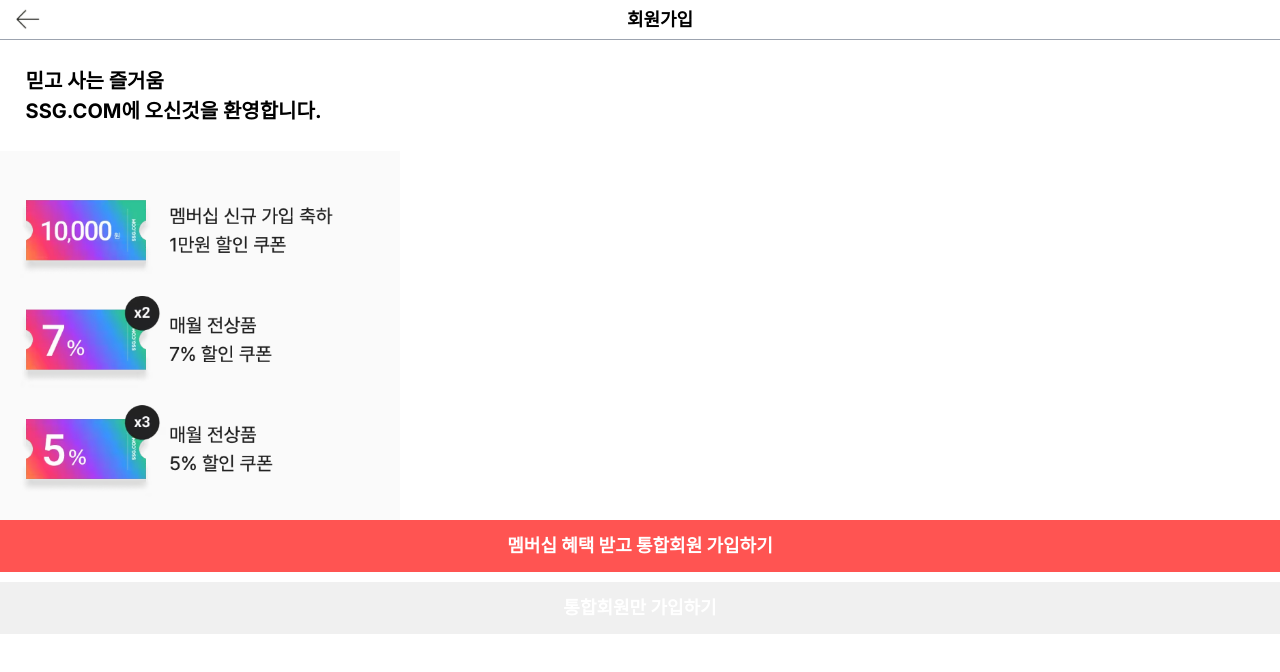
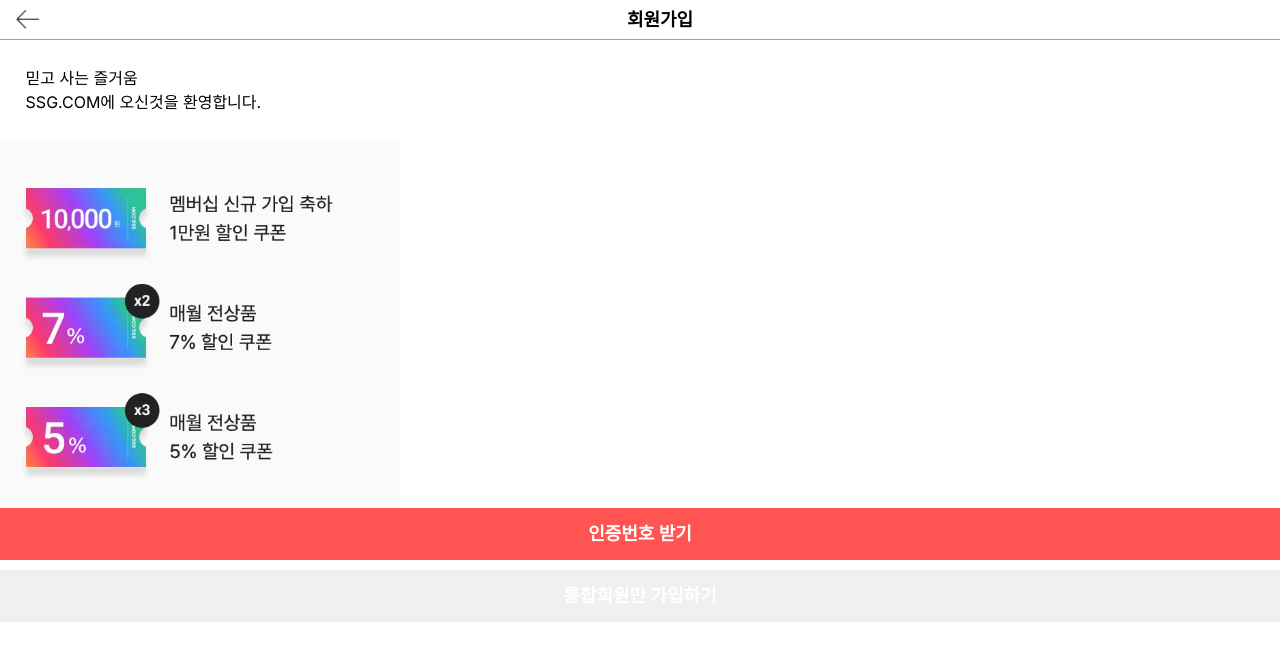
Before and after one commit to myonjin/Tyranno, a Next.js app: page /user/signupintro in a window 1280 px wide. Shown: the top 672 px of the page. Built offline with nearby package versions, Linux system fonts and the light colour scheme.

Commit message:
fix : 버튼 오류 수정

```diff
--- a/src/app/user/signupintro/page.tsx
+++ b/src/app/user/signupintro/page.tsx
@@ -9,7 +9,7 @@ function Signup() {
     return (
         <div>
             <HeaderTitle title="회원가입" />
-            <h3 style={{ padding: '2%', fontWeight: 'bold', fontSize: '20px' }}>
+            <h3 style={{ padding: '2%' }}>
                 믿고 사는 즐거움 <br />
                 SSG.COM에 오신것을 환영합니다.
             </h3>
@@ -18,12 +18,10 @@ function Signup() {
             </div>
             <div>
                 <span>
-                    <Buttons title="멤버십 혜택 받고 통합회원 가입하기" />
+                    <Buttons title="인증번호 받기" href="/user/signupintro/auth" />
                 </span>
                 <label>
-                    <button className="button-groups" style={{ backgroundColor: '#f0f0f0' }}>
-                        <Link href="/user/signupintro/auth"> 통합회원만 가입하기 </Link>
-                    </button>
+                    <Buttons title="통합회원만 가입하기" color="#f0f0f0" href="/user/signupintro/auth" />
                 </label>
             </div>
         </div>
```
